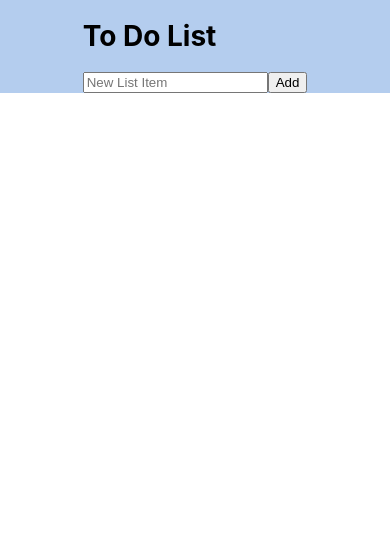
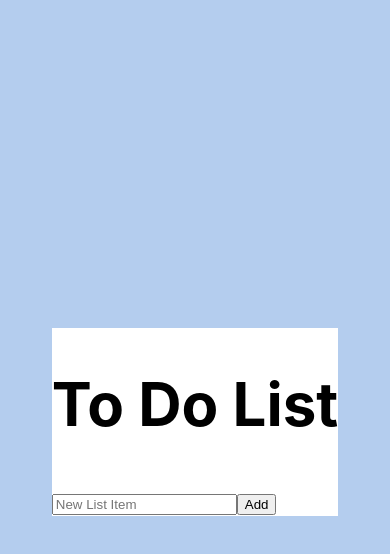
Before and after one commit to Kirapants07/INF657_Assignment_1, a React Native app: screen / in a window 390 px wide. Shown: the top 554 px of the page. Built offline with nearby package versions, Linux system fonts and the light colour scheme.

Commit message:
basic styling

```diff
--- a/App.js
+++ b/App.js
@@ -3,16 +3,13 @@ import { StyleSheet, Text, View } from 'react-native';
 import TodoApp from './components/TodoApp';
 
 export default function App() {
-  const name = "name goes here";
 
   return (
-    <View style={styles.card}>
-      <View style={styles.container}>
-        <Text>
-          <TodoApp />
-        </Text>
-        <StatusBar style="auto" />
-      </View>
+    <View style={styles.container}>
+      <Text style={styles.card}>
+        <TodoApp />
+      </Text>
+      <StatusBar style="auto" />
     </View>
   );
 }
--- a/components/TodoApp.js
+++ b/components/TodoApp.js
@@ -19,7 +19,9 @@ export default function TodoApp() {
 
   return (
     <Text>
-        <h1>To Do List</h1>
+        <Text style={styles.paragraph}>
+          <h1>To Do List</h1>
+        </Text>
         <Text style={styles.paragraph}>
           {/* add new item input */}
           <form onSubmit={handleSubmit}>
@@ -41,9 +43,6 @@ export default function TodoApp() {
 
 const styles = StyleSheet.create({
   paragraph: {
-    fontsize: 20,
-  },
-  card: {
-    backgroundColor: '#fff',
+    fontSize: 30,
   },
 });
```
